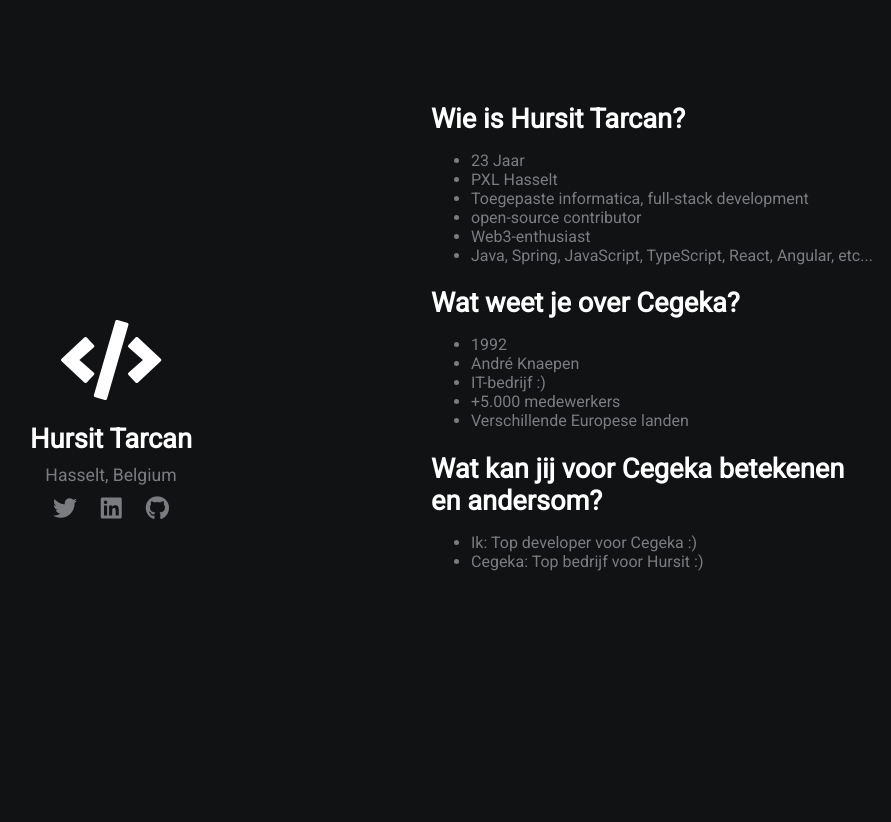
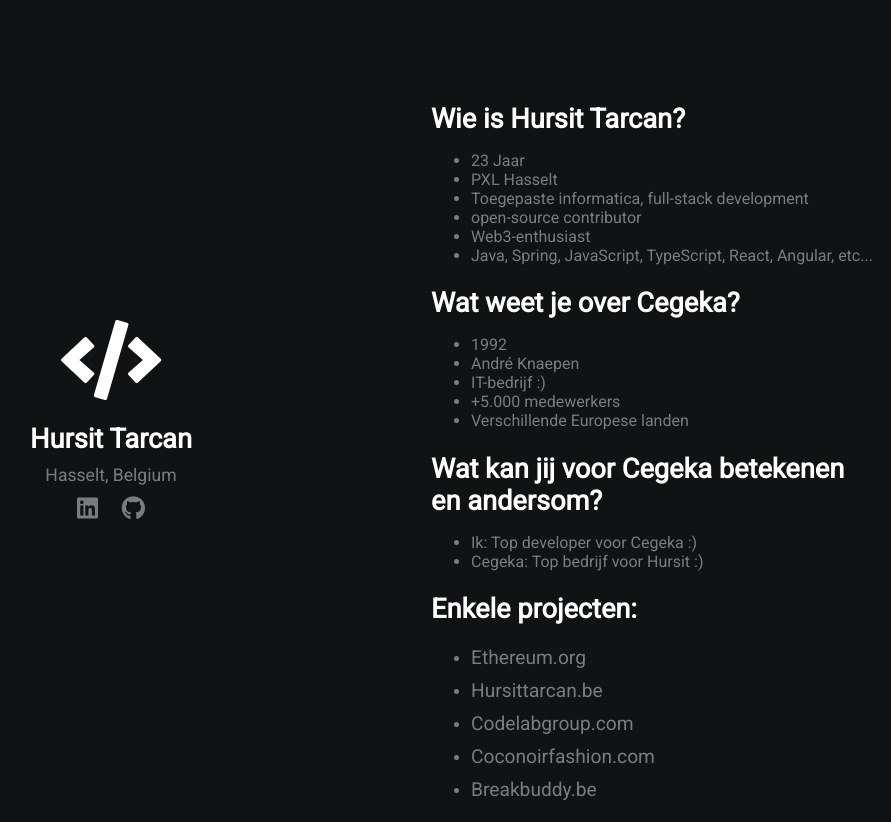
Before and after one commit to hursittarcan/cegeka, a plain HTML site: page home.html in a window 1280 px wide. Shown: the whole page, without its empty margins (209-1100 px from the left). Before the commit the page ends 800 px from the top, so only its background shows below. Drawn offline with Linux system fonts and the light colour scheme.

Commit message:
portfolio finished + small css refactor

```diff
--- a/home.html
+++ b/home.html
@@ -14,9 +14,8 @@
             <i class="fas fa-code fa-5x white"></i>
             <h2>Hursit Tarcan</h2>
             <p>Hasselt, Belgium</p>
-            <a href="#"><i class="fab fa-twitter"></i></a>
-            <a href="#"><i class="fab fa-linkedin"></i></a>
-            <a href="#"><i class="fab fa-github"></i></a>
+            <a href="https://www.linkedin.com/in/hursittarcan/"><i class="fab fa-linkedin"></i></a>
+            <a href="https://github.com/hursittarcan"><i class="fab fa-github"></i></a>
         </div>
         <div class="section-2">
             <h2>Wie is Hursit Tarcan?</h2>
@@ -48,6 +47,16 @@
                     <li>Cegeka: Top bedrijf voor Hursit :)</li>
                 </ul>
             </div>
+            <h2>Enkele projecten:</h2>
+            <div>
+                <ul>
+                    <li><a href="https://ethereum.org/en/">Ethereum.org</a></li>
+                    <li><a href="https://www.hursittarcan.be/">Hursittarcan.be</a></li>
+                    <li><a href="https://codelabgroup.com/">Codelabgroup.com</a></li>
+                    <li><a href="https://coconoirfashion.com/">Coconoirfashion.com</a></li>
+                    <li><a href="https://breakbuddy.be/">Breakbuddy.be</a></li>
+                </ul>
+            </div>
         </div>
     </div>
 </body>
```
Also changed, not shown: style.css (+3 -5 lines).
